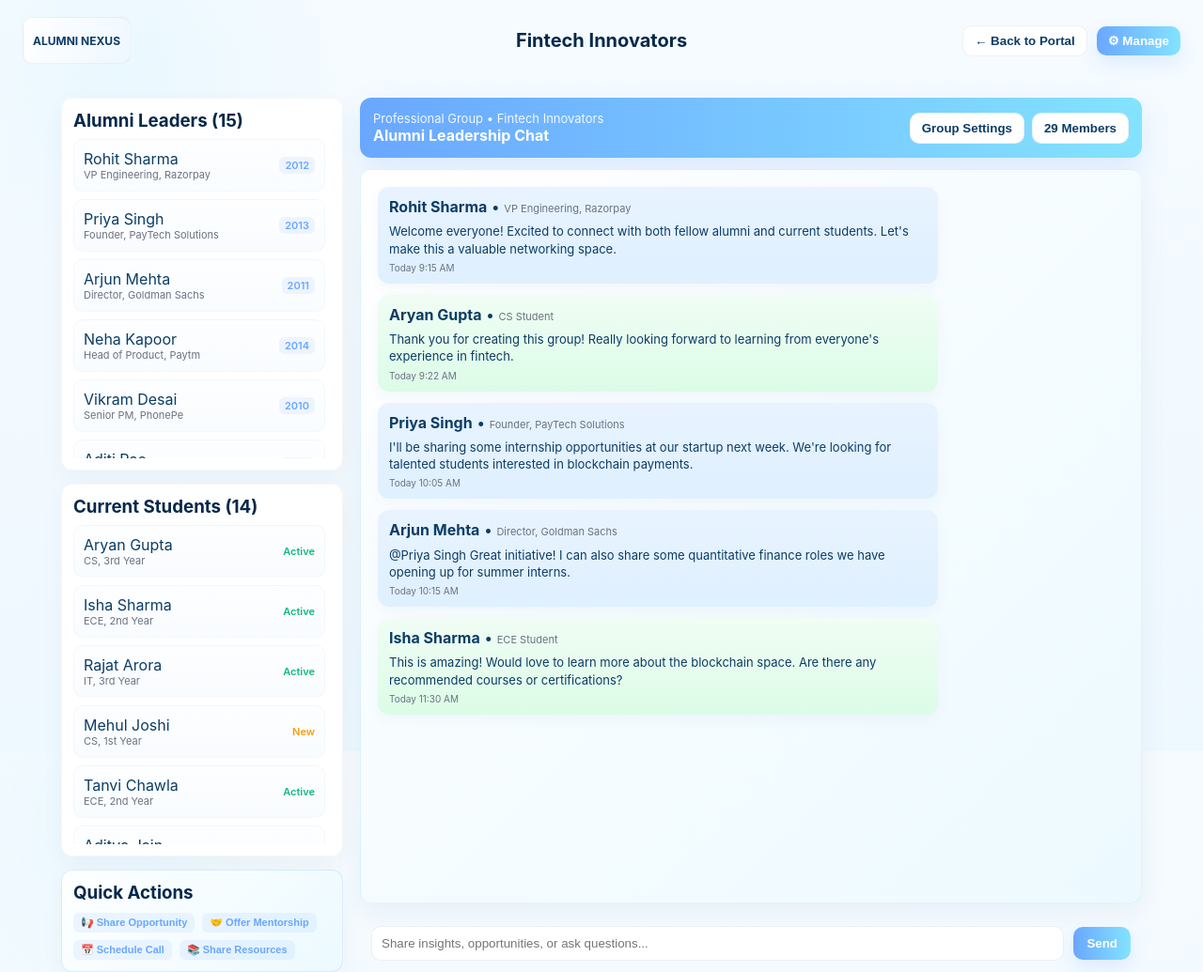
After one commit to Tush2602/Minor-inconvenience, a Flask app: page /fintech-alum in a window 1280 px wide. The commit adds this page. Shown: the whole page at 94% size. Run offline with Flask 3, Linux system fonts and the light colour scheme.

Commit message:
Ready to deploy

```diff
--- a/app/app.py
+++ b/app/app.py
@@ -432,6 +432,10 @@ def admin_dashboard():
 def fintech():
     return render_template("fintech2.html")
 
+@app.route("/fintech-alum")
+def fintech_alum():
+    return render_template("fintech2 alumni.html")
+
 @app.route('/alumni-database')
 def alumni_database():
     # Simple session check for admin
--- a/app/templates/alumnipage.html
+++ b/app/templates/alumnipage.html
@@ -953,7 +953,7 @@
     <h2>Cohorts & Groups</h2>
     <p>Connect with like-minded alumni in your areas of interest and collaborate on exciting projects.</p>
     <div class="grid-container">
-      <div class="card"><h3>Fintech Innovators</h3><p>Exploring the future of financial technology and blockchain.</p><a href="fintech2.html"><button class="action-btn">View</button></a></div>
+      <div class="card"><h3>Fintech Innovators</h3><p>Exploring the future of financial technology and blockchain.</p><a href="{{ url_for('fintech_alum') }}"><button class="action-btn">View</button></a></div>
       <div class="card"><h3>Tech Entrepreneurs</h3><p>A hub for founders, innovators, and those building the next unicorn startups.</p><button class="action-btn">View</button></div>
       <div class="card"><h3>Open Source Contributors</h3><p>Collaborate on impactful open-source projects and contribute globally.</p><button class="action-btn">View</button></div>
       <div class="card"><h3>Global Alumni Network</h3><p>Connecting PEC alumni across the globe for networking and support.</p><button class="action-btn">View</button></div>
--- /dev/null
+++ b/app/templates/fintech2 alumni.html
@@ -0,0 +1,523 @@
+<!DOCTYPE html>
+<html lang="en">
+<head>
+  <meta charset="utf-8" />
+  <meta name="viewport" content="width=device-width,initial-scale=1" />
+  <title>Fintech Innovators — Alumni Cohort</title>
+  <style>
+    :root{
+      --bg-1: #f6fbff;
+      --bg-2: #eef8ff;
+      --accent-1: #6aa7ff;
+      --accent-2: #83e3ff;
+      --muted: #6b7280;
+      --text-1: #0b3d66;
+      --text-2: #06284a;
+      --panel-bg: white;
+      --panel-shadow: 0 8px 26px rgba(10,28,60,0.04);
+      --panel-border: 1px solid rgba(10,28,60,0.03);
+    }
+    html,body{
+      height:100%;
+      margin:0;
+      font-family: Inter, 'Segoe UI', Roboto, Arial, sans-serif;
+      background: radial-gradient(circle at 10% 8%, rgba(131,227,255,0.10), transparent 18%),
+                  linear-gradient(180deg,var(--bg-1) 0%, var(--bg-2) 100%);
+      color: var(--text-1);
+      -webkit-font-smoothing:antialiased;
+    }
+    header{
+      display:flex;
+      align-items:center;
+      justify-content:space-between;
+      padding:18px 24px;
+      background:transparent;
+      position:sticky;
+      top:0;
+      z-index:20;
+      position: relative;
+    }
+    header h1{
+      margin:0;
+      font-size:20px;
+      color:var(--text-2);
+      position: absolute;
+      left: 50%;
+      top: 50%;
+      transform: translate(-50%, -50%);
+      width: 100%;
+      text-align: center;
+    }
+    header .controls{display:flex;gap:10px;align-items:center}
+
+    .btn{
+      padding:8px 12px;
+      border-radius:10px;
+      font-weight:700;
+      cursor:pointer;
+      border: 1px solid rgba(10,30,60,0.06);
+      background: white;
+      color: var(--text-1);
+      transition: all 0.2s ease;
+    }
+    .btn:hover{
+        box-shadow: 0 4px 12px rgba(10,30,60,0.08);
+        transform: translateY(-2px);
+    }
+    .btn.primary{
+      background:linear-gradient(90deg,var(--accent-1),var(--accent-2));
+      color:#fff;
+      font-weight:700;
+      border: none;
+      box-shadow: 0 8px 20px rgba(106,167,255,0.18);
+    }
+
+    .wrap{max-width:1150px;margin:18px auto;padding:0 16px;display:flex;gap:18px;align-items:stretch}
+    .sidebar{width:300px;display:flex;flex-direction:column;gap:14px}
+
+    .panel{
+      background:var(--panel-bg);
+      border-radius:12px;
+      padding:12px;
+      box-shadow:var(--panel-shadow);
+      border:var(--panel-border);
+    }
+    .panel h3{margin:0 0 8px 0;color:var(--text-2)}
+    .list{max-height:340px;overflow:auto;padding-right:6px}
+    .list ul{list-style:none;margin:0;padding:0}
+    .list li{
+      padding:10px;
+      border-radius:10px;
+      background: linear-gradient(180deg, #fdfeff, #f9fcff);
+      margin-bottom:8px;
+      border:1px solid rgba(12,60,110,0.03);
+      display:flex;
+      justify-content:space-between;
+      align-items:center;
+      transition: all 0.2s ease;
+    }
+    .list li:hover{
+      background:linear-gradient(180deg,#f3fbff,#eef9ff);
+      transform:translateY(-3px);
+      box-shadow:0 10px 24px rgba(20,70,120,0.06);
+      cursor:pointer;
+    }
+
+    /* Alumni-specific styling for members */
+    .alumni-member {
+      border-left: 3px solid var(--accent-1);
+    }
+    .student-member {
+      border-left: 3px solid #10b981;
+    }
+
+    .member-status {
+      font-size: 11px;
+      padding: 2px 6px;
+      border-radius: 6px;
+      background: rgba(106, 167, 255, 0.1);
+      color: var(--accent-1);
+      font-weight: 600;
+    }
+
+    /* chat area */
+    .chat{flex:1;display:flex;flex-direction:column;gap:12px;min-height:520px}
+    .chat-header{
+      display:flex;
+      align-items:center;
+      justify-content:space-between;
+      padding:14px;
+      border-radius:12px;
+      background:linear-gradient(90deg,var(--accent-1),var(--accent-2));
+      color:white;
+      box-shadow: 0 12px 30px rgba(106,167,255,0.18);
+    }
+    .messages{
+      flex:1;
+      background:linear-gradient(135deg, rgba(255,255,255,0.95), rgba(235,249,255,0.95));
+      padding:18px;
+      border-radius:12px;
+      overflow:auto;
+      box-shadow: 0 10px 30px rgba(20,60,110,0.06);
+      border: 1px solid rgba(120,200,255,0.18);
+    }
+    .message{max-width:72%;padding:10px 12px;border-radius:12px;margin-bottom:12px;line-height:1.4;box-shadow: 0 6px 16px rgba(20,70,120,0.04)}
+    .message.alumni{background:linear-gradient(180deg,#e8f3ff,#dff0ff);align-self:flex-start;color:var(--text-1)}
+    .message.student{background:linear-gradient(180deg,#f0fdf4,#dcfce7);align-self:flex-start;color:var(--text-1)}
+    .message.me{background:linear-gradient(180deg,#ffffff,#f1f8ff);align-self:flex-end;color:var(--text-1)}
+
+    .message-time {
+      font-size: 10px;
+      color: var(--muted);
+      margin-top: 4px;
+    }
+
+    .chat-input{display:flex;gap:10px;padding:12px;border-radius:12px;background:transparent;align-items:center}
+    .chat-input input{flex:1;padding:10px;border-radius:10px;border:1px solid rgba(30,70,120,0.08);outline:none;background:#fff}
+    .chat-input button{
+        padding:10px 14px;
+        border-radius:10px;
+        border:none;
+        background:linear-gradient(90deg,var(--accent-1),var(--accent-2));
+        color:white;
+        cursor:pointer;
+        font-weight:700;
+        box-shadow: 0 8px 20px rgba(106,167,255,0.18);
+        transition: all 0.2s ease;
+    }
+    .chat-input button:hover{
+        box-shadow: 0 4px 12px rgba(10,30,60,0.08);
+        transform: translateY(-2px);
+    }
+
+    /* Professional networking features */
+    .networking-panel {
+      background: linear-gradient(135deg, rgba(255,255,255,0.9), rgba(235,249,255,0.9));
+      border: 1px solid rgba(106, 167, 255, 0.2);
+    }
+
+    .quick-actions {
+      display: flex;
+      gap: 8px;
+      margin-top: 10px;
+      flex-wrap: wrap;
+    }
+
+    .quick-btn {
+      padding: 4px 8px;
+      font-size: 11px;
+      border-radius: 6px;
+      background: rgba(106, 167, 255, 0.1);
+      color: var(--accent-1);
+      border: none;
+      cursor: pointer;
+      font-weight: 600;
+      transition: all 0.2s ease;
+    }
+
+    .quick-btn:hover {
+      background: rgba(106, 167, 255, 0.2);
+      transform: translateY(-1px);
+    }
+
+    /* scrollbar style */
+    .list::-webkit-scrollbar, .messages::-webkit-scrollbar{width:8px}
+    .list::-webkit-scrollbar-thumb, .messages::-webkit-scrollbar-thumb{background:linear-gradient(180deg, var(--accent-2), var(--accent-1));border-radius:6px}
+
+    @media (max-width:980px){
+      .wrap{flex-direction:column}
+      .sidebar{width:100%}
+      header h1 { font-size: 16px; position: static; transform: none; text-align: left; }
+    }
+  </style>
+</head>
+<body>
+<header>
+  <div style="display:flex;gap:12px;align-items:center">
+    <div style="width:auto;height:48px;padding:0 10px;border-radius:10px;background:linear-gradient(120deg,#ffffff,#eef7ff);display:flex;align-items:center;justify-content:center;color:var(--text-1);font-weight:700;border:1px solid rgba(10,30,60,0.05);font-size:12px;text-align:center;">ALUMNI NEXUS</div>
+  </div>
+  <h1>Fintech Innovators</h1>
+    <div class="controls">
+    <!-- Back to Portal button -->
+    <button class="btn" onclick="location.href='{{ url_for('alumni_dashboard') }}'">← Back to Portal</button>
+
+    <!-- Manage button -->
+    <button class="btn primary" onclick="openRules()">⚙ Manage</button>
+    </div>
+
+</header>
+
+<div class="wrap">
+  <aside class="sidebar">
+    <div class="panel">
+      <h3>Alumni Leaders (15)</h3>
+      <div class="list" id="alumniList">
+        <ul>
+          <li class="alumni-member">
+            <div>
+              <div>Rohit Sharma</div>
+              <div style="font-size:11px;color:var(--muted)">VP Engineering, Razorpay</div>
+            </div>
+            <span class="member-status">2012</span>
+          </li>
+          <li class="alumni-member">
+            <div>
+              <div>Priya Singh</div>
+              <div style="font-size:11px;color:var(--muted)">Founder, PayTech Solutions</div>
+            </div>
+            <span class="member-status">2013</span>
+          </li>
+          <li class="alumni-member">
+            <div>
+              <div>Arjun Mehta</div>
+              <div style="font-size:11px;color:var(--muted)">Director, Goldman Sachs</div>
+            </div>
+            <span class="member-status">2011</span>
+          </li>
+          <li class="alumni-member">
+            <div>
+              <div>Neha Kapoor</div>
+              <div style="font-size:11px;color:var(--muted)">Head of Product, Paytm</div>
+            </div>
+            <span class="member-status">2014</span>
+          </li>
+          <li class="alumni-member">
+            <div>
+              <div>Vikram Desai</div>
+              <div style="font-size:11px;color:var(--muted)">Senior PM, PhonePe</div>
+            </div>
+            <span class="member-status">2010</span>
+          </li>
+          <li class="alumni-member">
+            <div>
+              <div>Aditi Rao</div>
+              <div style="font-size:11px;color:var(--muted)">Investment Banker, JP Morgan</div>
+            </div>
+            <span class="member-status">2015</span>
+          </li>
+          <li class="alumni-member">
+            <div>
+              <div>Siddharth Menon</div>
+              <div style="font-size:11px;color:var(--muted)">CTO, CRED</div>
+            </div>
+            <span class="member-status">2016</span>
+          </li>
+          <li class="alumni-member">
+            <div>
+              <div>Kavya Patel</div>
+              <div style="font-size:11px;color:var(--muted)">Blockchain Lead, Polygon</div>
+            </div>
+            <span class="member-status">2017</span>
+          </li>
+          <li class="alumni-member">
+            <div>
+              <div>Ananya Nair</div>
+              <div style="font-size:11px;color:var(--muted)">Quant Analyst, Two Sigma</div>
+            </div>
+            <span class="member-status">2018</span>
+          </li>
+          <li class="alumni-member">
+            <div>
+              <div>Karan Malhotra</div>
+              <div style="font-size:11px;color:var(--muted)">Co-founder, InsurTech Startup</div>
+            </div>
+            <span class="member-status">2012</span>
+          </li>
+        </ul>
+      </div>
+    </div>
+
+    <div class="panel">
+      <h3>Current Students (14)</h3>
+      <div class="list" id="studentList">
+        <ul>
+          <li class="student-member">
+            <div>
+              <div>Aryan Gupta</div>
+              <div style="font-size:11px;color:var(--muted)">CS, 3rd Year</div>
+            </div>
+            <span style="font-size:11px;color:#10b981;font-weight:600">Active</span>
+          </li>
+          <li class="student-member">
+            <div>
+              <div>Isha Sharma</div>
+              <div style="font-size:11px;color:var(--muted)">ECE, 2nd Year</div>
+            </div>
+            <span style="font-size:11px;color:#10b981;font-weight:600">Active</span>
+          </li>
+          <li class="student-member">
+            <div>
+              <div>Rajat Arora</div>
+              <div style="font-size:11px;color:var(--muted)">IT, 3rd Year</div>
+            </div>
+            <span style="font-size:11px;color:#10b981;font-weight:600">Active</span>
+          </li>
+          <li class="student-member">
+            <div>
+              <div>Mehul Joshi</div>
+              <div style="font-size:11px;color:var(--muted)">CS, 1st Year</div>
+            </div>
+            <span style="font-size:11px;color:#f59e0b;font-weight:600">New</span>
+          </li>
+          <li class="student-member">
+            <div>
+              <div>Tanvi Chawla</div>
+              <div style="font-size:11px;color:var(--muted)">ECE, 2nd Year</div>
+            </div>
+            <span style="font-size:11px;color:#10b981;font-weight:600">Active</span>
+          </li>
+          <li class="student-member">
+            <div>
+              <div>Aditya Jain</div>
+              <div style="font-size:11px;color:var(--muted)">ME, 3rd Year</div>
+            </div>
+            <span style="font-size:11px;color:#10b981;font-weight:600">Active</span>
+          </li>
+        </ul>
+      </div>
+    </div>
+
+    <div class="panel networking-panel">
+      <h3>Quick Actions</h3>
+      <div class="quick-actions">
+        <button class="quick-btn" onclick="shareOpportunity()">📢 Share Opportunity</button>
+        <button class="quick-btn" onclick="requestMentorship()">🤝 Offer Mentorship</button>
+        <button class="quick-btn" onclick="scheduleCall()">📅 Schedule Call</button>
+        <button class="quick-btn" onclick="shareResources()">📚 Share Resources</button>
+      </div>
+    </div>
+  </aside>
+
+  <section class="chat">
+    <div class="chat-header">
+      <div>
+        <div style="font-size:13px;color:rgba(255,255,255,0.9)">Professional Group • Fintech Innovators</div>
+        <div style="font-weight:700;font-size:16px">Alumni Leadership Chat</div>
+      </div>
+      <div style="display:flex;gap:8px;align-items:center">
+        <button class="btn" onclick="openRules()">Group Settings</button>
+        <button class="btn" onclick="viewMembers()">29 Members</button>
+      </div>
+    </div>
+
+    <div class="messages panel" id="chatMessages">
+      <div class="message alumni">
+        <strong>Rohit Sharma</strong> • <span style="font-size:11px;color:var(--muted)">VP Engineering, Razorpay</span>
+        <div style="font-size:13px;margin-top:6px">Welcome everyone! Excited to connect with both fellow alumni and current students. Let's make this a valuable networking space.</div>
+        <div class="message-time">Today 9:15 AM</div>
+      </div>
+
+      <div class="message student">
+        <strong>Aryan Gupta</strong> • <span style="font-size:11px;color:var(--muted)">CS Student</span>
+        <div style="font-size:13px;margin-top:6px">Thank you for creating this group! Really looking forward to learning from everyone's experience in fintech.</div>
+        <div class="message-time">Today 9:22 AM</div>
+      </div>
+
+      <div class="message alumni">
+        <strong>Priya Singh</strong> • <span style="font-size:11px;color:var(--muted)">Founder, PayTech Solutions</span>
+        <div style="font-size:13px;margin-top:6px">I'll be sharing some internship opportunities at our startup next week. We're looking for talented students interested in blockchain payments.</div>
+        <div class="message-time">Today 10:05 AM</div>
+      </div>
+
+      <div class="message alumni">
+        <strong>Arjun Mehta</strong> • <span style="font-size:11px;color:var(--muted)">Director, Goldman Sachs</span>
+        <div style="font-size:13px;margin-top:6px">@Priya Singh Great initiative! I can also share some quantitative finance roles we have opening up for summer interns.</div>
+        <div class="message-time">Today 10:15 AM</div>
+      </div>
+
+      <div class="message student">
+        <strong>Isha Sharma</strong> • <span style="font-size:11px;color:var(--muted)">ECE Student</span>
+        <div style="font-size:13px;margin-top:6px">This is amazing! Would love to learn more about the blockchain space. Are there any recommended courses or certifications?</div>
+        <div class="message-time">Today 11:30 AM</div>
+      </div>
+    </div>
+
+    <div class="chat-input">
+      <input id="chatInput" placeholder="Share insights, opportunities, or ask questions..." onkeydown="if(event.key==='Enter') sendMsg()" />
+      <button onclick="sendMsg()">Send</button>
+    </div>
+  </section>
+</div>
+
+<div id="rulesModal" style="display:none;position:fixed;inset:0;background:rgba(5,20,40,0.5);align-items:center;justify-content:center;z-index:60">
+  <div class="panel" style="max-width:520px;padding:18px;">
+    <h3 style="margin:0 0 8px 0;color:var(--text-2)">Alumni Cohort Management</h3>
+    <p style="color:var(--muted);margin-top:6px">Set guidelines for professional networking and mentorship within this cohort.</p>
+
+    <div style="margin: 15px 0;">
+      <label style="display: block; margin-bottom: 5px; font-weight: 600;">Group Guidelines:</label>
+      <textarea id="rulesText" rows="4" style="width:100%;padding:10px;border-radius:8px;border:1px solid rgba(30,70,120,0.06);margin-top:6px;background:#fdfeff;color:var(--text-1);">• Focus on fintech, blockchain, and financial services discussions
+• Share opportunities, resources, and professional insights
+• Maintain respectful and professional communication
+• Students: Ask thoughtful questions and be open to feedback
+• Alumni: Provide constructive mentorship and guidance</textarea>
+    </div>
+
+    <div style="margin: 15px 0;">
+      <label style="display: block; margin-bottom: 8px; font-weight: 600;">Moderation Settings:</label>
+      <div style="display: flex; gap: 15px; flex-wrap: wrap;">
+        <label style="display: flex; align-items: center; gap: 5px;">
+          <input type="checkbox" checked> Allow file sharing
+        </label>
+        <label style="display: flex; align-items: center; gap: 5px;">
+          <input type="checkbox" checked> Allow external links
+        </label>
+        <label style="display: flex; align-items: center; gap: 5px;">
+          <input type="checkbox"> Moderate student posts
+        </label>
+      </div>
+    </div>
+
+    <div style="display:flex;gap:8px;justify-content:flex-end;margin-top:15px">
+      <button class="btn" onclick="closeRules()">Cancel</button>
+      <button class="btn primary" onclick="saveRules()">Save Settings</button>
+    </div>
+  </div>
+</div>
+
+<script>
+  function sendMsg(){
+    const input = document.getElementById('chatInput');
+    const txt = input.value.trim();
+    if(!txt) return;
+    const container = document.getElementById('chatMessages');
+    const div = document.createElement('div');
+    div.className = 'message me';
+    const now = new Date();
+    const timeStr = now.toLocaleTimeString([], {hour: '2-digit', minute:'2-digit'});
+    div.innerHTML = `<strong>You</strong> • <span style="font-size:11px;color:var(--muted)">Alumni</span><div style="font-size:13px;margin-top:6px">${escapeHtml(txt)}</div><div class="message-time">Today ${timeStr}</div>`;
+    container.appendChild(div);
+    container.scrollTop = container.scrollHeight;
+    input.value = '';
+  }
+
+  function escapeHtml(s){ return s.replace(/[&<>"']/g, c => ({'&':'&amp;','<':'&lt;','>':'&gt;','"':'&quot;',"'":'&#39;'}[c])); }
+
+  function openRules(){ document.getElementById('rulesModal').style.display='flex' }
+  function closeRules(){ document.getElementById('rulesModal').style.display='none' }
+  function saveRules(){ alert('Group settings saved successfully!'); closeRules() }
+
+  function shareOpportunity() {
+    const container = document.getElementById('chatMessages');
+    const div = document.createElement('div');
+    div.className = 'message me';
+    const now = new Date();
+    const timeStr = now.toLocaleTimeString([], {hour: '2-digit', minute:'2-digit'});
+    div.innerHTML = `<strong>You</strong> • <span style="font-size:11px;color:var(--muted)">Alumni</span><div style="font-size:13px;margin-top:6px">📢 I have some exciting fintech internship opportunities available at my company. DM me if you're interested in blockchain development or quantitative analysis roles.</div><div class="message-time">Today ${timeStr}</div>`;
+    container.appendChild(div);
+    container.scrollTop = container.scrollHeight;
+  }
+
+  function requestMentorship() {
+    const container = document.getElementById('chatMessages');
+    const div = document.createElement('div');
+    div.className = 'message me';
+    const now = new Date();
+    const timeStr = now.toLocaleTimeString([], {hour: '2-digit', minute:'2-digit'});
+    div.innerHTML = `<strong>You</strong> • <span style="font-size:11px;color:var(--muted)">Alumni</span><div style="font-size:13px;margin-top:6px">🤝 Happy to mentor students interested in fintech career paths. Feel free to reach out with questions about industry transitions, skill development, or career planning.</div><div class="message-time">Today ${timeStr}</div>`;
+    container.appendChild(div);
+    container.scrollTop = container.scrollHeight;
+  }
+
+  function scheduleCall() {
+    alert('Opening calendar integration for scheduling group calls...');
+  }
+
+  function shareResources() {
+    const container = document.getElementById('chatMessages');
+    const div = document.createElement('div');
+    div.className = 'message me';
+    const now = new Date();
+    const timeStr = now.toLocaleTimeString([], {hour: '2-digit', minute:'2-digit'});
+    div.innerHTML = `<strong>You</strong> • <span style="font-size:11px;color:var(--muted)">Alumni</span><div style="font-size:13px;margin-top:6px">📚 I'll compile a list of essential fintech resources, courses, and reading materials. Will share the document by end of week!</div><div class="message-time">Today ${timeStr}</div>`;
+    container.appendChild(div);
+    container.scrollTop = container.scrollHeight;
+  }
+
+  function viewMembers() {
+    alert('Viewing all 29 cohort members (15 Alumni + 14 Students)');
+  }
+</script>
+
+</body>
+</html>
```
